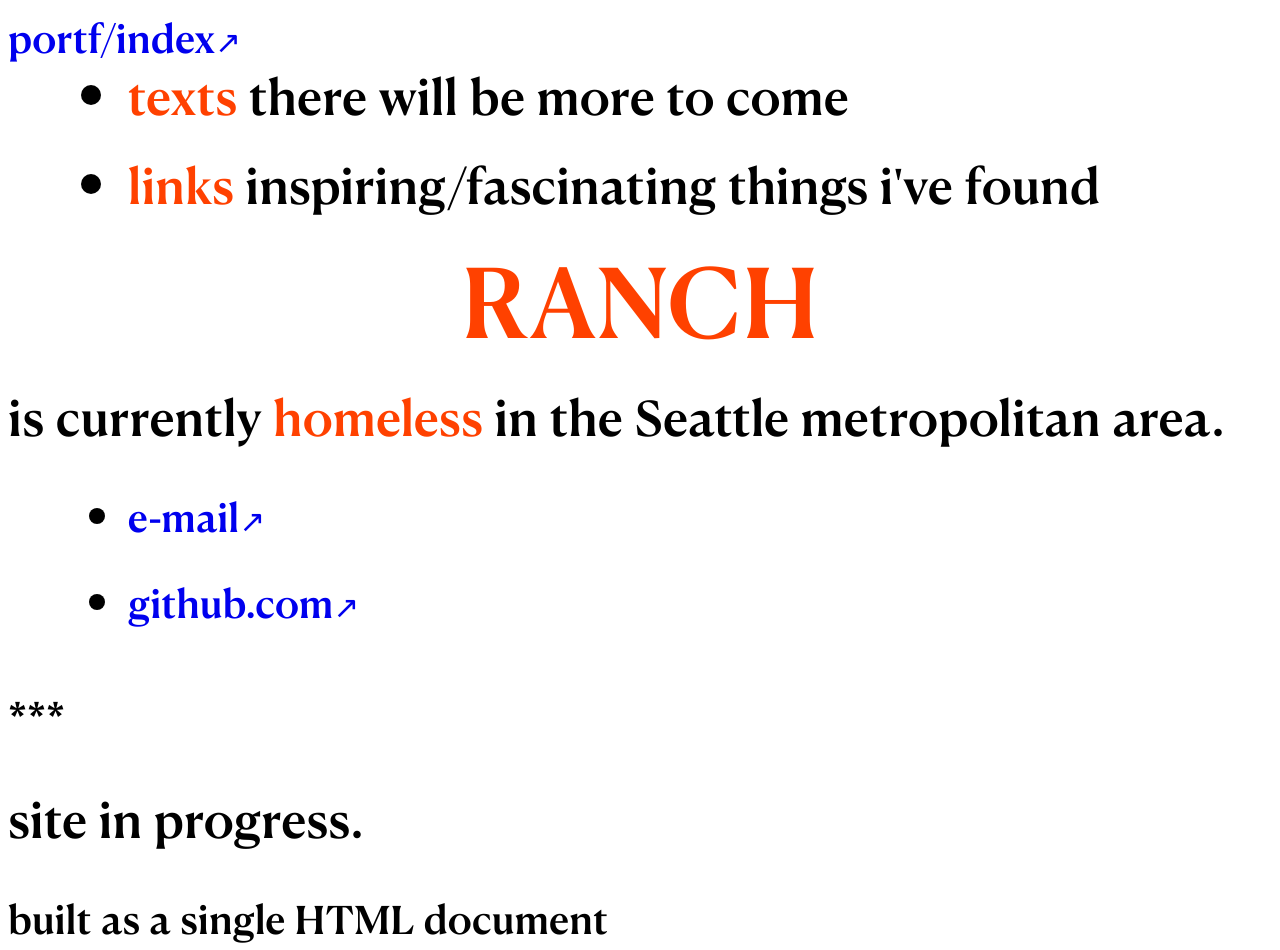
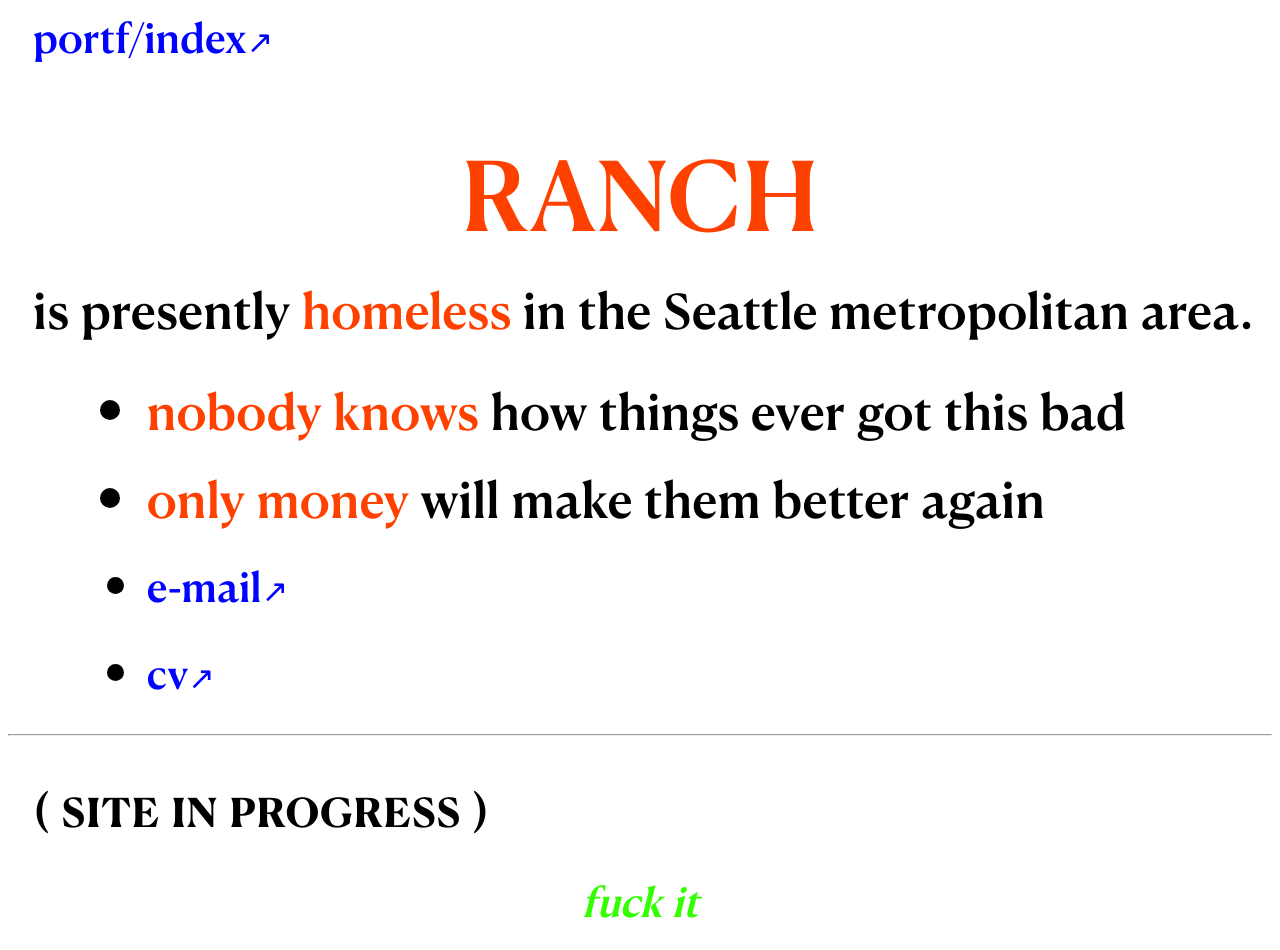
Before and after one commit to rancha-cr/portf, a website: page index.html in a window 1280 px wide. Drawn offline with Linux system fonts and the light colour scheme.

Commit message:
edited html, added fonts/image

```diff
--- a/index.html
+++ b/index.html
@@ -12,47 +12,67 @@
 
     	  <title>portf/index</title>
 
-        <!--
-    	  <link rel="stylesheet" href="m.css">
-        -->
-
     <style>
         @font-face{
         font-family: 'CanelaText';
         src: url('CanelaText-Medium.woff2') format('woff2'),
         url('CanelaText-Medium.woff') format('woff'),
+        url('CanelaText-Light.woff2') format('woff2'),
+        url('CanelaText-Light.woff') format('woff'),
         url('CanelaText-LightItalic.woff2') format('woff2'),
         url('CanelaText-LightItalic.woff') format('woff')
         }
 
         body {
-        font-family: "CanelaText", "CanelaText-Medium", "Arial", sans-serif;
+        font-family: "CanelaText", "Arial", sans-serif;
         font-size: 36pt;
         line-height: 1.1em;
         }
 
         h1 {
         text-transform: uppercase;
-        font-weight: normal;
+        font-weight: bold;
         line-height: 1em;
         max-width: 800pt;
-        margin: 0 auto;
+        margin: 20px auto;
         text-align: center;
         color: #ff4100;
         }
 
-        span {
+        header {
+        color: #ff2efb;
+        padding-left: 25px;
+        padding-bottom: 50px;
+        border: 1px #33ff00;
+        }
+
+        mark {
+        background-color: #ff2efb;
+        padding: 0.05px;
+        }
+
+        p {
+        padding-left: 25px;
+        }
+
+        p span {
         color: #ff4100;
         }
 
         a {
-        color: $000;
+        color: #0004ff;
         text-decoration: none;
         }
 
         a:after {
         content: "↗︎";
         font-size: .8em;
+        }
+
+        footer p {
+        font-variant: small-caps;
+        font-weight: lighter;
+        line-height: 0.825em;
         }
 
         footer p a:after {
@@ -69,7 +89,7 @@
 
         ul {
         padding-left: 50px;
-        max-width: 85%;
+        max-width: 82%;
         margin: 0 auto;
         }
 
@@ -80,7 +100,26 @@
 
         small {
         display: block;
-        font-size: .8em;
+        font-size: 0.825em;
+        }
+
+        footer small {
+        display: block;
+        color: #33ff00;
+        font: 'CanelaText-LightItalic';
+        font-style: italic;
+        font-size: .825em;
+        text-align: center;
+        }
+
+        .bg {
+        background-image: url("./whipit.png");
+        background-position: top bottom;
+        background-size: contain;
+        }
+
+        hr {
+        color: #0004ff;
         }
 
         @media only screen and (max-width: 790px) {
@@ -113,34 +152,38 @@
         }
     </style>
 
-
     </head>
 
     <body>
         <header>
-            <small><a href="./index.html">portf/index</a></small>
+            <container>
+                <small><a href="./index.html">portf/index</a></small>
+            </container>
         </header>
+        <!-- <button type="button" name="colorSwap">(#)</button> -->
+        <main>
+            <h1>Ranch</h1> <p>is presently <span>homeless</span> in the Seattle metropolitan area.</p>
+        </main>
         <ul>
-            <li><span>texts</span> there will be more to come</li>
-            <li><span>links</span> inspiring/fascinating things i've found</li>
+            <li><span>nobody knows</span> how things ever got this bad</li>
+            <li><span>only money</span> will make them better again</li>
+   <!-- <li><span>texts</span> there will be more to come</li>
+        <li><span>links</span> inspiring/fascinating things i've found</li>   -->
         </ul>
-
-        <main>
-            <h1>Ranch</h1> <p>is currently <span>homeless</span> in the Seattle metropolitan area.</p>
-        </main>
-
         <nav>
             <small>
                 <ul>
                     <li><a href="mailto:chaseloganrandall@gmail.com" rel="nofollow">e-mail</a></li>
-                    <li><a href="https://github.com/rancha-cr">github.com</a></li>
+                    <li><a href="http://registry.jsonresume.org/rancha-cr" rel="nofollow">cv</a></li>
                 </ul>
             </small>
         </nav>
-
-        <footer>
-            <p>*** </p>
-            <p>site in progress.</p>
-            <small>built as a single HTML document</small>
-        </footer>
+        <hr/>
+        <!-- <div class="bg"> -->
+            <footer>
+                <p>( site in progress )</p>
+                <small>fuck it</small>
+            </footer>
+        <!-- </div> -->
+        <script src="index.js"></script>
     </body>
```
Also changed, not shown: CanelaText-Light.woff (added), CanelaText-Light.woff2 (added), feh_046359_000001_whipit.png (added), whipit.png (added).
